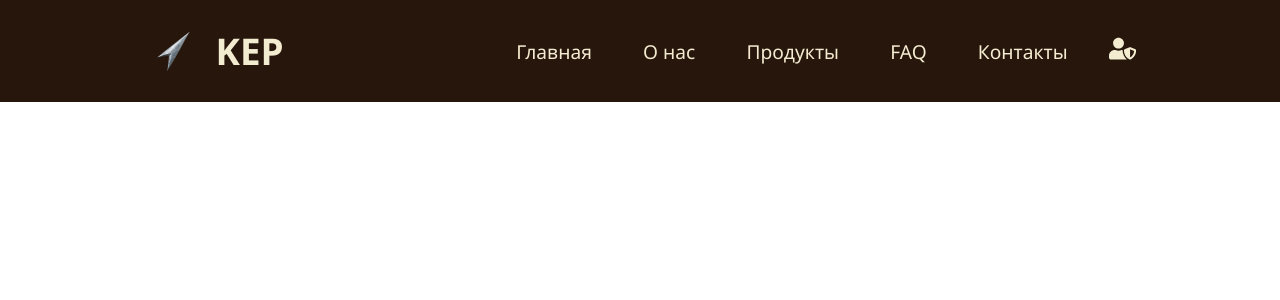
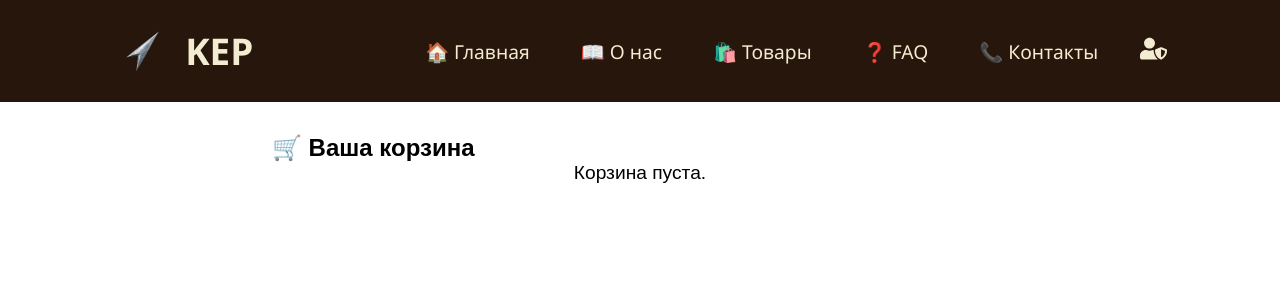
Before and after one commit to raxmatjonoww/KEPSTORE.ONE, a React (Vite) app: page /cart in a window 1280 px wide. Shown: the top 300 px of the page. Built offline with nearby package versions, Linux system fonts and the light colour scheme.

Commit message:
BUGS FIXED

```diff
--- a/src/App.jsx
+++ b/src/App.jsx
@@ -12,8 +12,9 @@ import AdminPanel from "./pages/AdminPanel/AdminPanel";
 import EditProduct from "./pages/EditProduct/EditProduct";
 import AdminLogin from "./pages/AdminLogin/AdminLogin";
 import ProductList from "./pages/Products/ProductList";
-import { useEffect } from "react";
-import { scroller } from "react-scroll"; // 🧠 react-scroll dan import qilamiz
+import Cart from "./pages/Cart/Cart"; // 🛒 Savat sahifasini import qilamiz
+import { useEffect, useState } from "react";
+import { scroller } from "react-scroll";
 
 function ScrollHandler() {
   const location = useLocation();
@@ -26,7 +27,7 @@ function ScrollHandler() {
           duration: 800,
           delay: 0,
           smooth: "easeInOutQuart",
-          offset: -80, // optional: agar sticky navbar bo‘lsa
+          offset: -80,
         });
       }, 300);
     }
@@ -36,9 +37,15 @@ function ScrollHandler() {
 }
 
 function App() {
+  const [cartItems, setCartItems] = useState([]);
+
+  const handleAddToCart = (product) => {
+    setCartItems((prev) => [...prev, product]);
+  };
+
   return (
     <BrowserRouter>
-      <Navbar />
+      <Navbar cartItems={cartItems} /> {/* 🛒 Pass cartItems to Navbar */}
       <ScrollHandler />
       <Routes>
         <Route path="/" element={<Home />} />
@@ -46,7 +53,11 @@ function App() {
         <Route path="/admin" element={<AdminPanel />} />
         <Route path="/admin/add" element={<AddProduct />} />
         <Route path="/admin/edit/:id" element={<EditProduct />} />
-        <Route path="/products" element={<ProductList />} />
+        <Route
+          path="/products"
+          element={<ProductList onAddToCart={handleAddToCart} />}
+        />
+        <Route path="/cart" element={<Cart cartItems={cartItems} />} />
       </Routes>
     </BrowserRouter>
   );
--- a/src/components/Navbar/Navbar.jsx
+++ b/src/components/Navbar/Navbar.jsx
@@ -27,7 +27,7 @@ function Navbar() {
   }, []);
 
   const handleScroll = (target) => {
-    setMenuOpen(false); // Close menu on click
+    setMenuOpen(false);
     if (location.pathname !== "/") {
       navigate("/", { state: { scrollTo: target } });
     } else {
@@ -56,16 +56,16 @@ function Navbar() {
       </div>
 
       <div className={`navbar-links ${menuOpen ? "open" : ""}`}>
-        <span onClick={() => handleScroll("glavnoe")} className="nav-link">Главная</span>
-        <span onClick={() => handleScroll("onas")} className="nav-link">О нас</span>
+        <span onClick={() => handleScroll("glavnoe")} className="nav-link">🏠 Главная</span>
+        <span onClick={() => handleScroll("onas")} className="nav-link">📖 О нас</span>
 
-        {/* ✅ New Products Link */}
+        {/* ✅ Product page link */}
         <Link to="/products" className="nav-link" onClick={() => setMenuOpen(false)}>
-        Продукты
+          🛍️ Товары
         </Link>
 
-        <span onClick={() => handleScroll("faq")} className="nav-link">FAQ</span>
-        <span onClick={() => handleScroll("kontakt")} className="nav-link">Контакты</span>
+        <span onClick={() => handleScroll("faq")} className="nav-link">❓ FAQ</span>
+        <span onClick={() => handleScroll("kontakt")} className="nav-link">📞 Контакты</span>
 
         {!user ? (
           <Link to="/admin/login" className="nav-icon-link" title="Вход для админа">
--- a/src/components/ProductCard/ProductCard.jsx
+++ b/src/components/ProductCard/ProductCard.jsx
@@ -1,10 +1,7 @@
-import { useState } from "react";
+// src/components/ProductCard/ProductCard.jsx
 import "./ProductCard.css";
 
-function ProductCard({ product }) {
-  const [isLiked, setIsLiked] = useState(false);
-  const handleLike = () => setIsLiked(!isLiked);
-
+function ProductCard({ product, onAddToCart }) {
   return (
     <div className="product-card glass-effect">
       <img src={product.image} alt={product.title} className="product-image" />
@@ -16,11 +13,11 @@ function ProductCard({ product }) {
         <div className="product-footer">
           <span className="product-price">${product.price}</span>
           <button
-            onClick={handleLike}
-            className={`like-button ${isLiked ? "liked" : ""}`}
-            aria-label="Like"
+            className="cart-button"
+            onClick={onAddToCart}
+            title="Добавить в корзину"
           >
-            {isLiked ? "❤️" : "🤍"}
+            🛒
           </button>
         </div>
       </div>
--- /dev/null
+++ b/src/pages/Cart/Cart.css
@@ -0,0 +1,40 @@
+.cart-wrapper {
+    padding: 2rem;
+    max-width: 800px;
+    margin: 0 auto;
+    font-family: Arial, sans-serif;
+  }
+
+  .cart-list {
+    list-style: none;
+    padding: 0;
+  }
+
+  .cart-item {
+    display: flex;
+    gap: 1rem;
+    margin-bottom: 1.2rem;
+    background: #fff8ef;
+    padding: 1rem;
+    border-radius: 8px;
+    align-items: center;
+  }
+
+  .cart-item img {
+    width: 80px;
+    height: 80px;
+    object-fit: cover;
+    border-radius: 6px;
+  }
+
+  .cart-total {
+    font-weight: bold;
+    font-size: 1.4rem;
+    margin-top: 1rem;
+    text-align: right;
+  }
+
+  .empty-cart {
+    font-size: 1.2rem;
+    text-align: center;
+  }
--- /dev/null
+++ b/src/pages/Cart/Cart.jsx
@@ -0,0 +1,33 @@
+// src/pages/Cart/Cart.jsx
+import "./Cart.css";
+
+function Cart({ cartItems }) {
+  const total = cartItems.reduce((acc, item) => acc + parseFloat(item.price), 0);
+
+  return (
+    <div className="cart-wrapper">
+      <h2>🛒 Ваша корзина</h2>
+
+      {cartItems.length === 0 ? (
+        <p className="empty-cart">Корзина пуста.</p>
+      ) : (
+        <>
+          <ul className="cart-list">
+            {cartItems.map((item, index) => (
+              <li key={index} className="cart-item">
+                <img src={item.image} alt={item.title} />
+                <div>
+                  <h4>{item.title}</h4>
+                  <p>${item.price}</p>
+                </div>
+              </li>
+            ))}
+          </ul>
+          <div className="cart-total">Итого: ${total.toFixed(2)}</div>
+        </>
+      )}
+    </div>
+  );
+}
+
+export default Cart;
--- a/src/pages/Products/ProductList.jsx
+++ b/src/pages/Products/ProductList.jsx
@@ -4,7 +4,7 @@ import { supabase } from "../../supabaseClient";
 import ProductCard from "../../components/ProductCard/ProductCard";
 import "./ProductList.css";
 
-function ProductList() {
+function ProductList({ onAddToCart }) {
   const [products, setProducts] = useState([]);
   const [loading, setLoading] = useState(true);
   const [error, setError] = useState("");
@@ -15,7 +15,7 @@ function ProductList() {
       const { data, error } = await supabase.from("products").select("*");
 
       if (error) {
-        setError("Tovarlarni yuklashda xatolik yuz berdi.");
+        setError("Ошибка при загрузке товаров.");
         console.error(error);
       } else {
         setProducts(data || []);
@@ -28,21 +28,24 @@ function ProductList() {
   }, []);
 
   return (
-
     <div className="product-list">
       <div className="product-list-wrapper">
-      <h2 className="product-list-title">🛍️ Tovarlar</h2>
+        <h2 className="product-list-title">Наши товары</h2>
 
         {loading ? (
-        <p className="product-status-text">⏳ Yuklanmoqda...</p>
+          <p className="product-status-text">Загрузка...</p>
         ) : error ? (
           <p className="product-status-text error">{error}</p>
         ) : products.length === 0 ? (
-        <p className="product-status-text">🚫 Tovarlar topilmadi</p>
+          <p className="product-status-text">Товары не найдены</p>
         ) : (
           <div className="product-grid">
             {products.map((product) => (
-            <ProductCard key={product.id} product={product} />
+              <ProductCard
+                key={product.id}
+                product={product}
+                onAddToCart={() => onAddToCart(product)}
+              />
             ))}
           </div>
         )}
```
Lines whose indentation alone changed are shown as unchanged.
